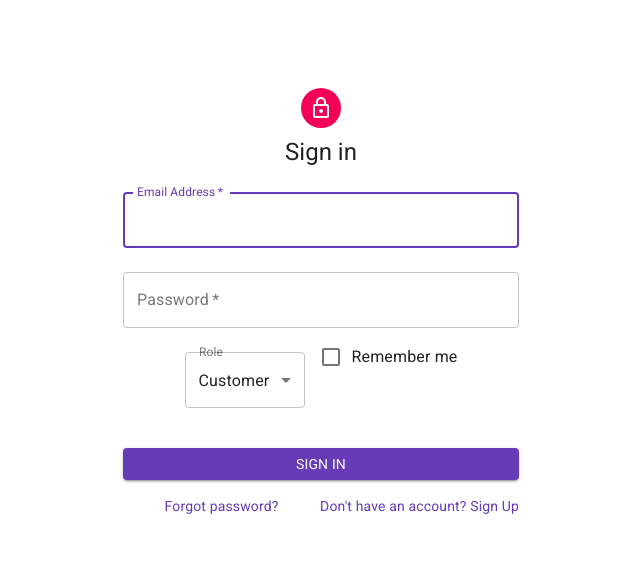
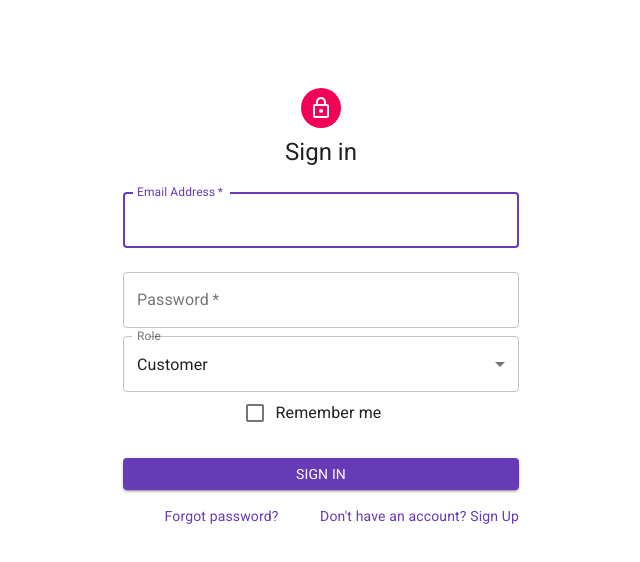
Before and after one commit to ridbay/Banka-React, a React (Create React App) app: page /signin in a window 1280 px wide. Shown: the top 562 px of the page, without its empty margins (319-959 px from the left). Built offline with nearby package versions, Linux system fonts and the light colour scheme; the HTML template or start-up script is replaced by a standard one.

Commit message:
set minWidth in select input on  signIn form

```diff
--- a/src/pages/SignIn.jsx
+++ b/src/pages/SignIn.jsx
@@ -14,7 +14,7 @@ import Container from '@material-ui/core/Container';
 import InputLabel from '@material-ui/core/InputLabel';
 import FormControl from '@material-ui/core/FormControl';
 import Select from '@material-ui/core/Select';
-
+import clsx from 'clsx';
 
 const useStyles = makeStyles(theme => ({
   '@global': {
@@ -37,8 +37,8 @@ const useStyles = makeStyles(theme => ({
     marginTop: theme.spacing(1),
   },
   formControl: {
-    margin: theme.spacing(2),
-    minWidth: 120,
+    margin: theme.spacing(0),
+    minWidth: '100%',
   },
   submit: {
     margin: theme.spacing(3, 0, 2),
@@ -122,7 +122,7 @@ export default function SignIn() {
               native
               value={role}
               onChange={handleRoleChange}
-              labelWidth={0}
+              labelWidth={10}
               inputProps={{
                 name: 'role',
                 id: 'role',
```
